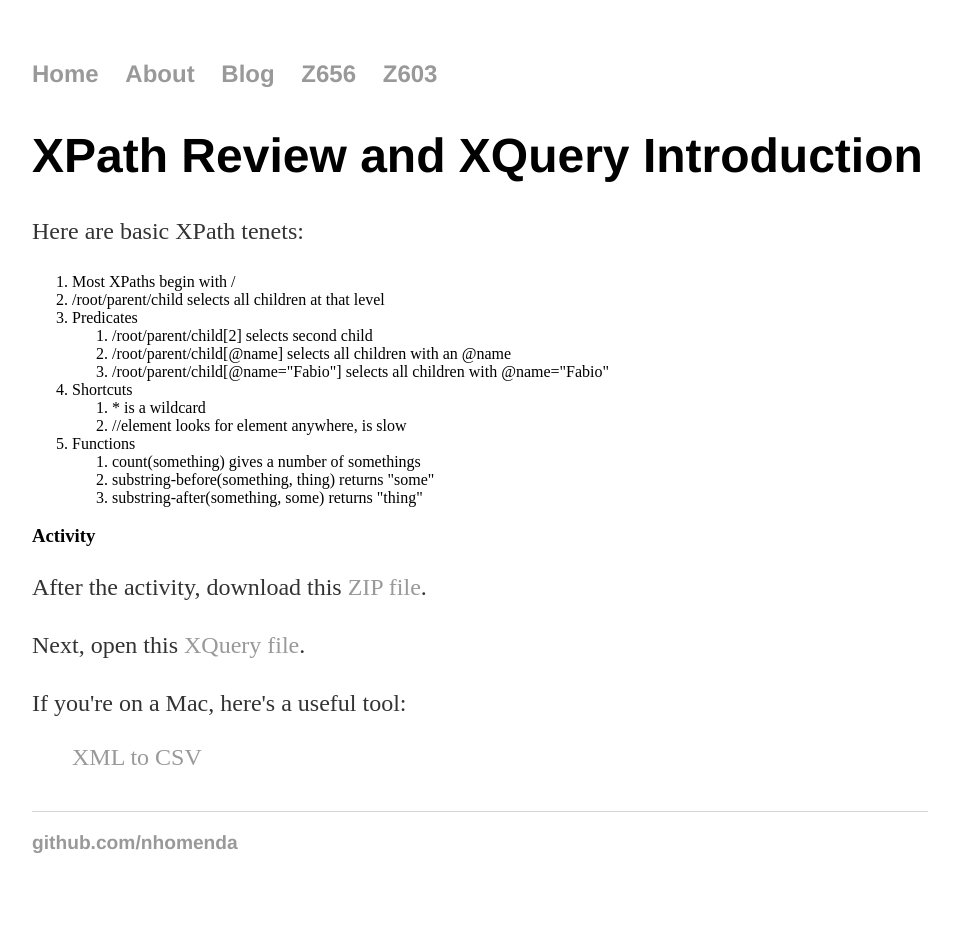
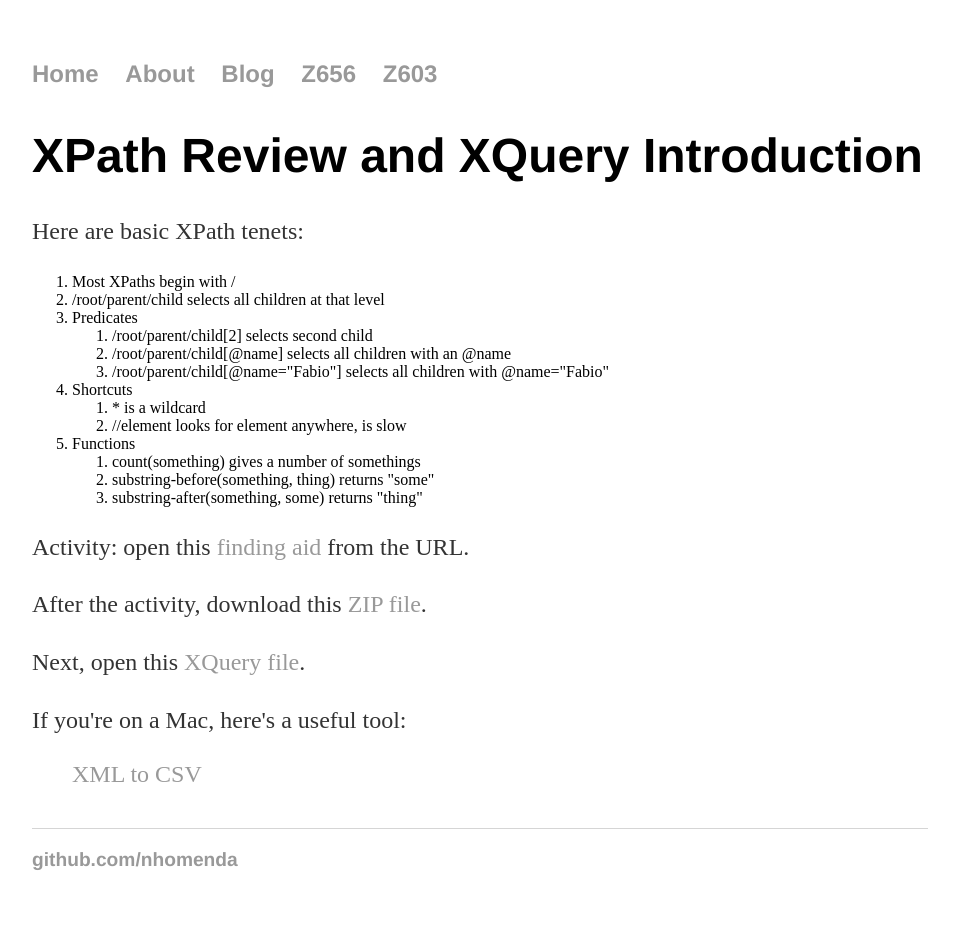
Before and after one commit to nhomenda/nhomenda.github.io, a Jekyll site: the page built from Z603/xpath-xquery.html, in a window 1280 px wide. Shown: the whole page, without its empty margins (160-1119 px from the left). Built offline with Jekyll 4.4.1, drawn with Linux system fonts in a browser that asks for light colours.

Commit message:
Update xpath-xquery.html

```diff
--- a/Z603/xpath-xquery.html
+++ b/Z603/xpath-xquery.html
@@ -31,7 +31,7 @@ date: 2019-03-28
       </ol>
     </li>
   </ol>
-  <h3>Activity</h3>
+  <p>Activity: open this <a href="http://purl.dlib.indiana.edu/iudl/findingaids/archives/encodedtext/InU-Ar-VAA3753">finding aid</a> from the URL.</p>
   <p>After the activity, download this <a href="neko_cats.zip">ZIP file</a>.</p>
   <p>Next, open this <a href="xquerypractice.xq">XQuery file</a>.</p>
   <p>If you're on a Mac, here's a useful tool:</p>
```
